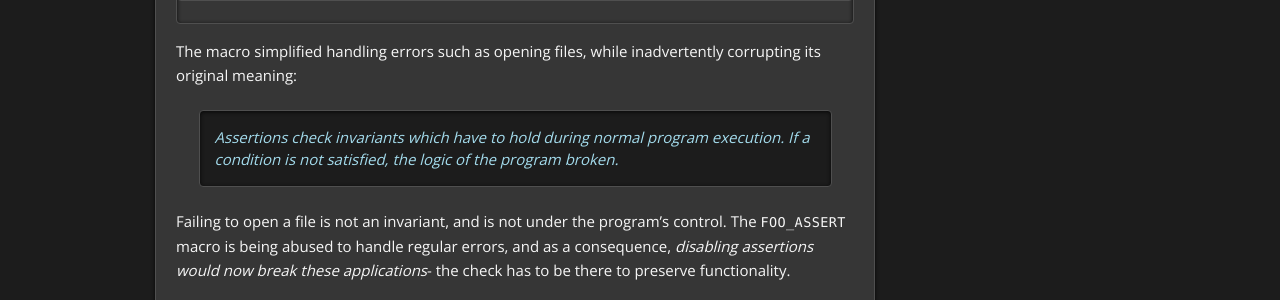
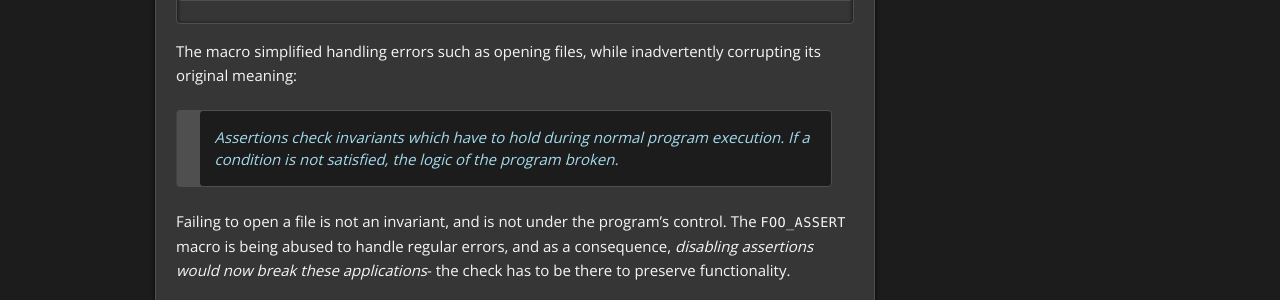
Before and after one commit to KholdStare/kholdstare.github.com, a Jekyll site: the page built from _posts/2012-10-08-functionality-not-equal-semantics.markdown, in a window 1280 px wide. Shown: the part 1276-1576 px from the top of the page. Built offline with Jekyll 4.4.1, drawn with Linux system fonts in a browser that asks for light colours; comment, search, counter and statistics services are not loaded.

Commit message:
Adding small stripe next to blockquote

```diff
--- a/sass/app.scss
+++ b/sass/app.scss
@@ -181,8 +181,8 @@ article.panel {
     // handling blockquotes from markdown
     p { margin: 0; }
 
-    // TODO: add a light-colored stripe to left of quote
-    /*@include single-box-shadow($borderColor, -3.5em, 0px, 0px, 0px);*/
+    // a light-colored stripe to left of quote
+    @include single-box-shadow($borderColor, -1.5em, 0px, 0px, 0px);
 }
 
 //}}}
--- a/stylesheets/app.css
+++ b/stylesheets/app.css
@@ -3224,7 +3224,9 @@ article.panel {
   margin: 1.5em;
   font-style: italic;
   padding: 1em;
-  /*@include single-box-shadow($borderColor, -3.5em, 0px, 0px, 0px);*/
+  -webkit-box-shadow: -1.5em 0px 0px 0px #4f4f4f;
+  -moz-box-shadow: -1.5em 0px 0px 0px #4f4f4f;
+  box-shadow: -1.5em 0px 0px 0px #4f4f4f;
 }
 /* line 182, ../sass/app.scss */
 .panel blockquote p {
```
